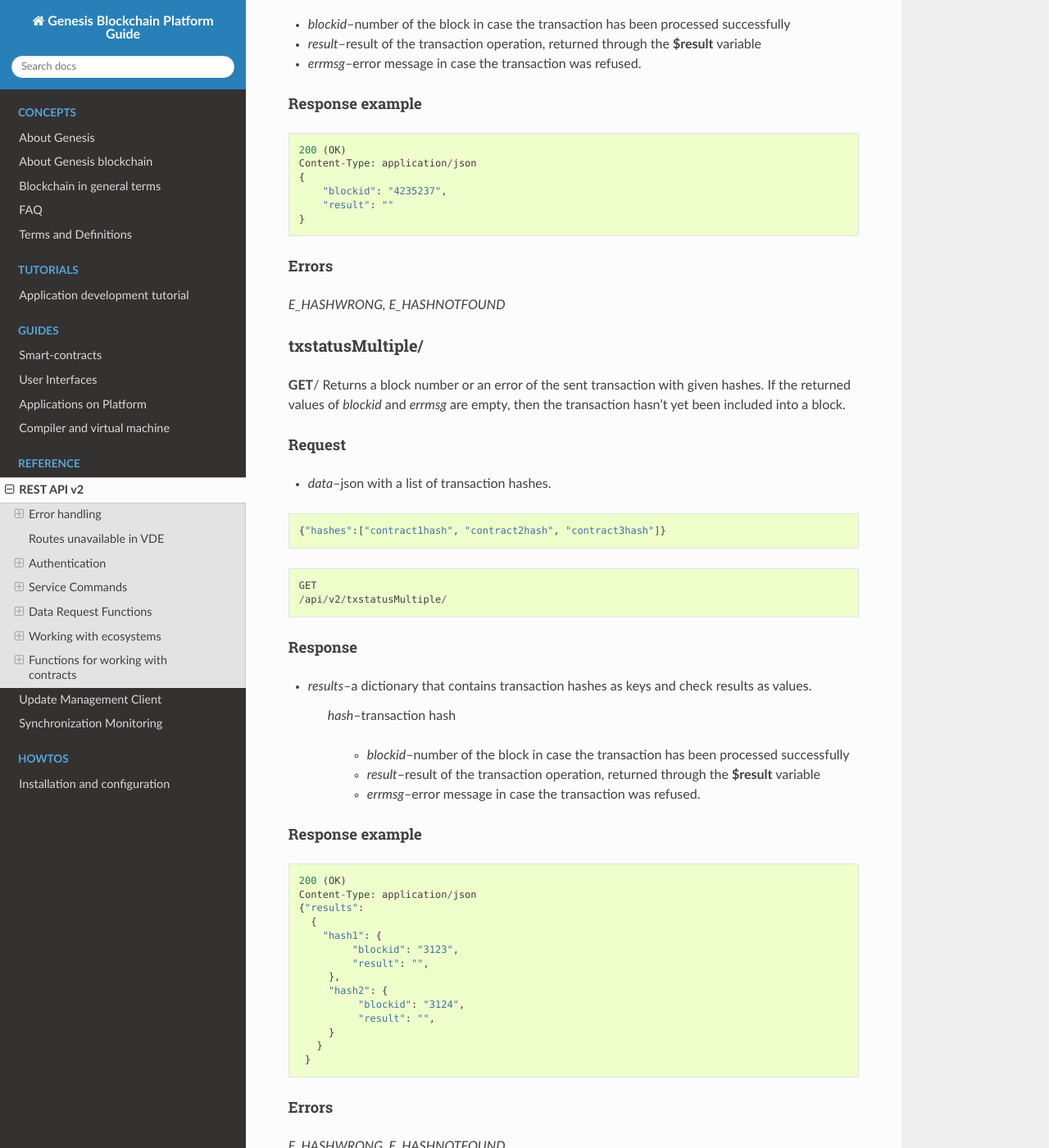
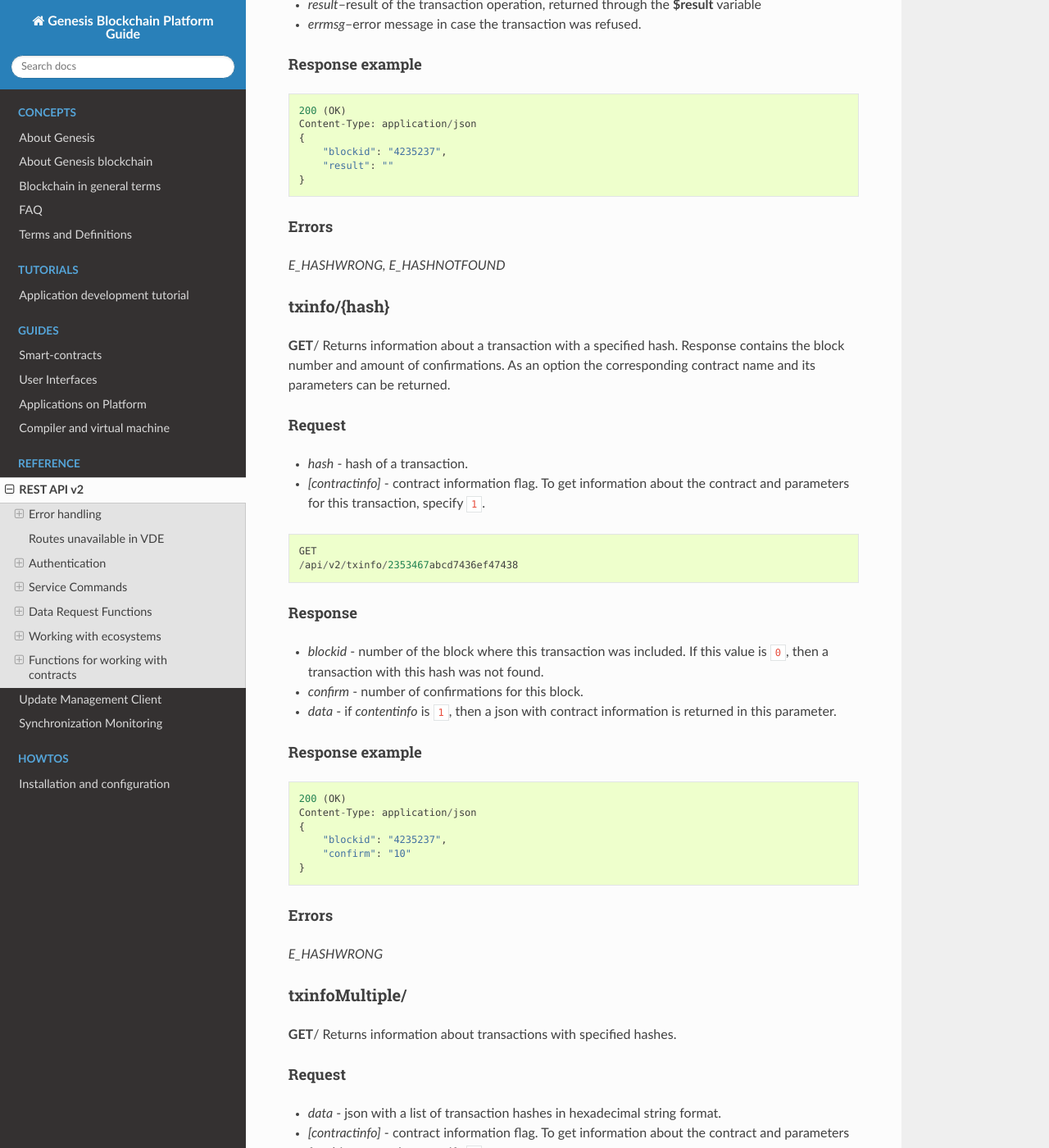
Before and after one commit to AplaProject/apla-docs-en, a Sphinx documentation site: the page built from source/reference/api2.rst, in a window 1280 px wide and 1400 px high, scrolled down 25066 px. Shown: the whole window at 82% size. Built offline with Sphinx 7.4.7 and the Read the Docs theme 2.0.0, drawn with Linux system fonts in a browser that asks for light colours; some of the changed text lies outside the part shown.

Commit message:
Removed txstatusMultiple

```diff
--- a/source/reference/api2.rst
+++ b/source/reference/api2.rst
@@ -181,7 +181,6 @@ Routes unavailable in VDE
 Requests that are not available in VDE.
 
 - txstatus
-- txstatusMultiple
 - txinfo
 - txinfoMultiple
 - appparam
@@ -1323,62 +1322,6 @@ Errors
 *E_HASHWRONG, E_HASHNOTFOUND*
 
 
-txstatusMultiple/
------------------
-
-**GET**/ Returns a block number or an error of the sent transaction with given hashes. If the returned values of *blockid* and *errmsg* are empty, then the transaction hasn't yet been included into a block.
-
-Request
-"""""""
-
-* *data*–json with a list of transaction hashes.
-
-.. code-block:: default
-
-     {"hashes":["contract1hash", "contract2hash", "contract3hash"]}
-
-.. code-block:: default
-
-    GET
-    /api/v2/txstatusMultiple/
-
-Response
-""""""""
-
-* *results*–a dictionary that contains transaction hashes as keys and check results as values.
-
-        *hash*–transaction hash
-
-                * *blockid*–number of the block in case the transaction has been processed successfully
-                * *result*–result of the transaction operation, returned through the **$result** variable
-                * *errmsg*–error message in case the transaction was refused.
-
-Response example
-""""""""""""""""
-
-.. code-block:: default
-
-    200 (OK)
-    Content-Type: application/json
-    {"results":
-      {
-        "hash1": {
-             "blockid": "3123",
-             "result": "",
-         },
-         "hash2": {
-              "blockid": "3124",
-              "result": "",
-         }
-       }
-     }
-
-Errors
-""""""
-
-*E_HASHWRONG, E_HASHNOTFOUND*
-
-
 txinfo/{hash}
 -------------
 
```
